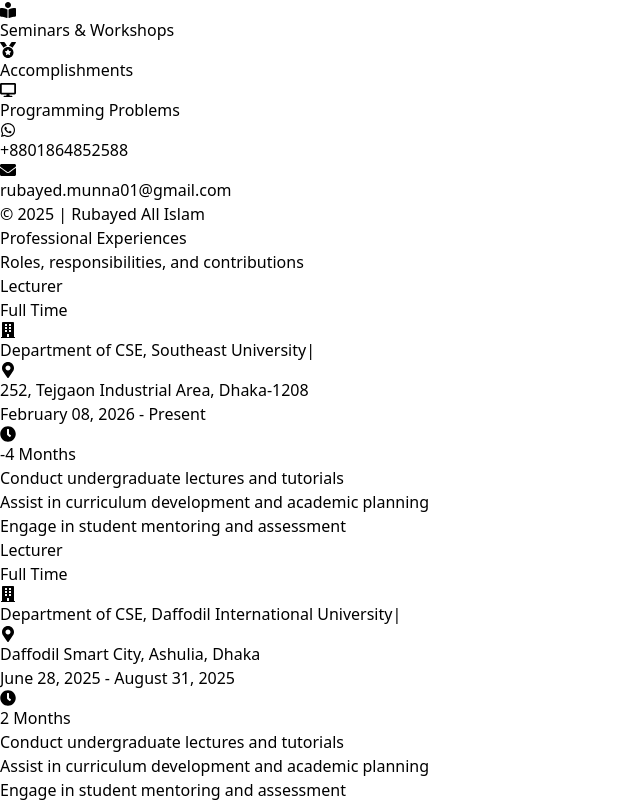
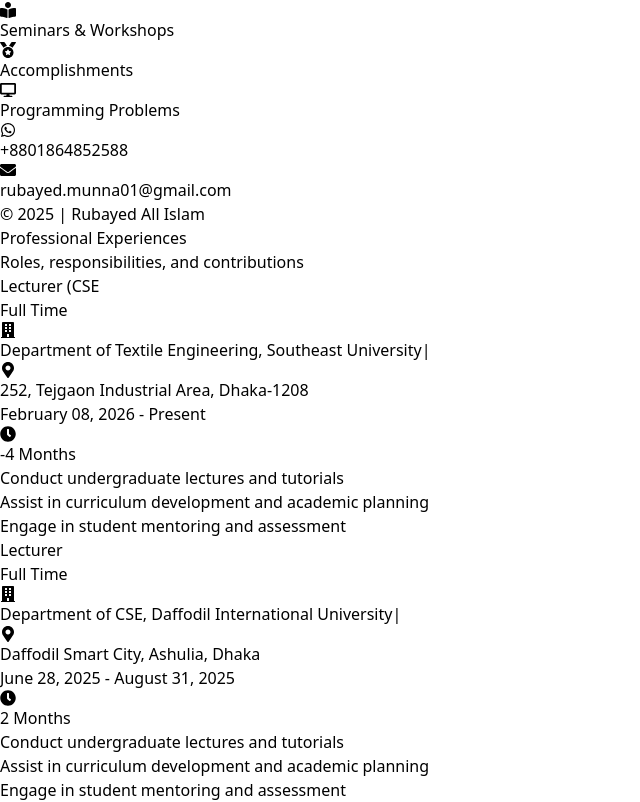
Before and after one commit to RubayedMunna/Portfolio, a React (Vite) app: page /experience in a window 1280 px wide. Shown: the part 925-1727 px from the top of the page, without its empty margins (0-640 px from the left). Built offline with nearby package versions, Linux system fonts and the light colour scheme.

Commit message:
experience updated

```diff
--- a/src/components/Experience/Experience.jsx
+++ b/src/components/Experience/Experience.jsx
@@ -31,9 +31,9 @@
     const [cards] = useState([
         {
             id: 1,
-            jobTitle: 'Lecturer',
+            jobTitle: 'Lecturer (CSE',
             jobType: 'Full Time',
-            jobInstitution: 'Department of CSE, Southeast University',
+            jobInstitution: 'Department of Textile Engineering, Southeast University',
             institutionAddress: '252, Tejgaon Industrial Area, Dhaka-1208',
             from: 'February 08, 2026',
             to: 'Present',
```
